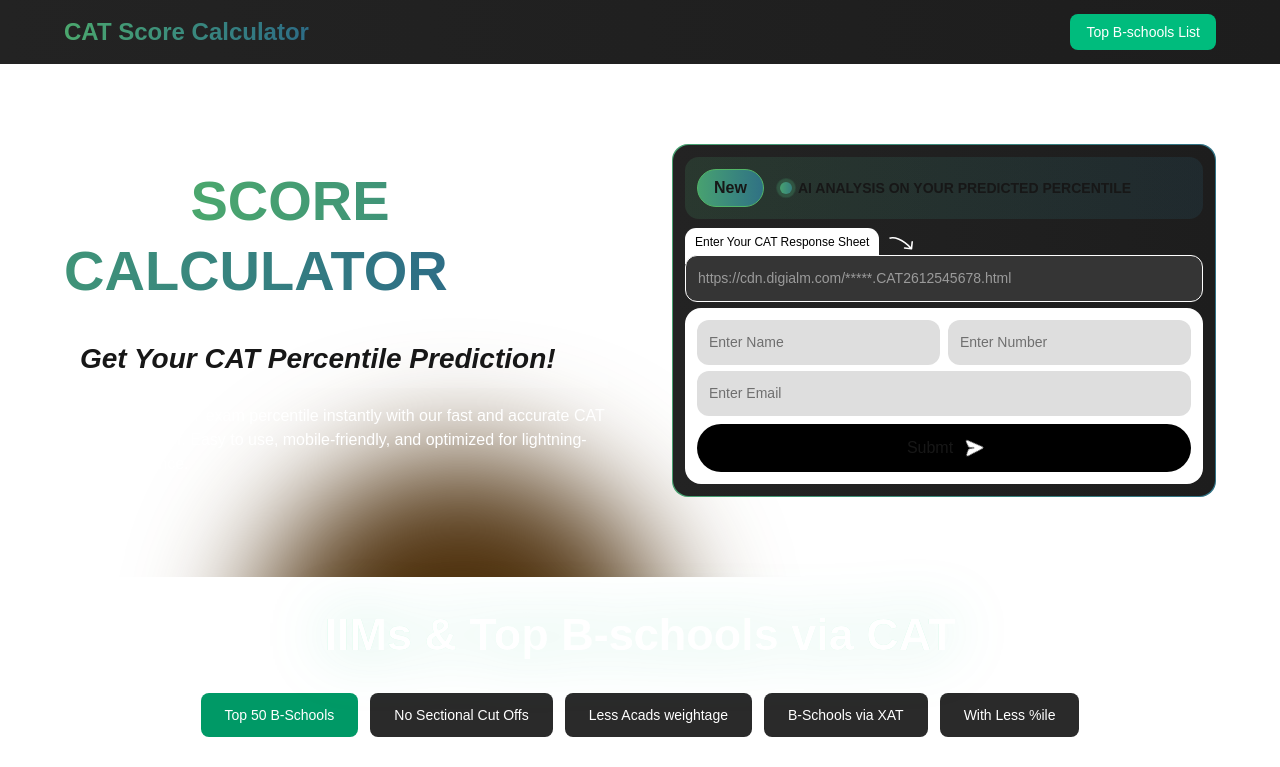
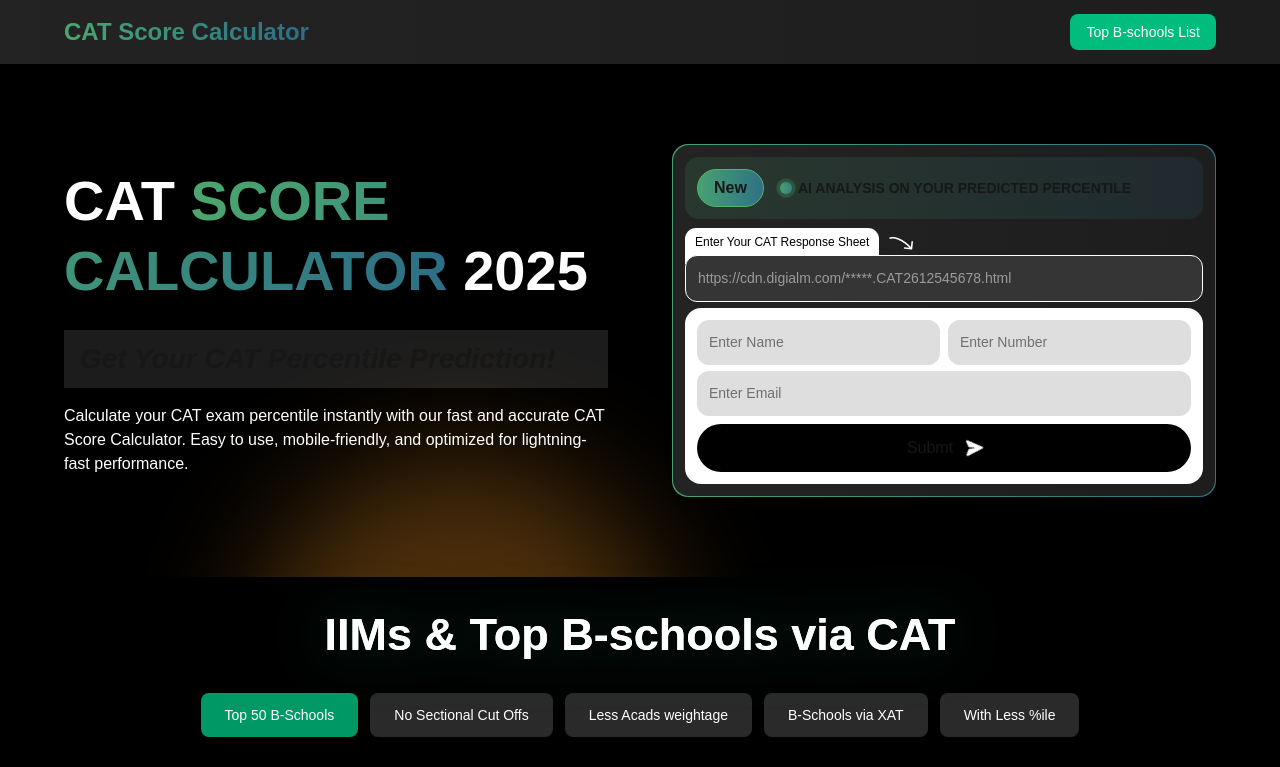
Before and after one commit to iquantain/cat-score-calculator, a Next.js app: page / in a window 1280 px wide. Shown: the top 767 px of the page. Built offline with nearby package versions, Linux system fonts and the light colour scheme.

Commit message:
bg changes updated

```diff
--- a/app/page.tsx
+++ b/app/page.tsx
@@ -41,7 +41,7 @@
         </div>
       </nav>
 
-      <div className="banner-wrapper lg:py-20 py-6 px-4 relative overflow-hidden">
+      <div className="banner-wrapper lg:py-20 py-6 px-4 relative overflow-hidden bg-black">
         <div className="max-w-6xl mx-auto">
           <div className="grid grid-cols-1 lg:grid-cols-2 gap-6 lg:gap-16 relative z-10 items-center">
             <div className="content-wrap">
@@ -137,7 +137,7 @@
           <div className="bg-circle absolute w-[420px] h-[420px] rounded-full bg-[#4D2F0B] bottom-[-300px] left-[250px] blur-[60px]"></div>
         </div>
       </div>
-      <div className="top-schools py-6 px-4" id="bSchools">
+      <div className="top-schools py-6 px-4 bg-black" id="bSchools">
         <div className="max-w-6xl mx-auto">
           <h2 className="text-center text-white md:text-[45px] text-[21px] font-extrabold lg:mb-6 mb-4 bg-gradient-to-r from-emerald-300 via-white to-emerald-300 bg-clip-text text-transparent drop-shadow-[0_0_30px_rgba(16,185,129,0.3)] ">
             IIMs & Top B-schools via CAT
```
